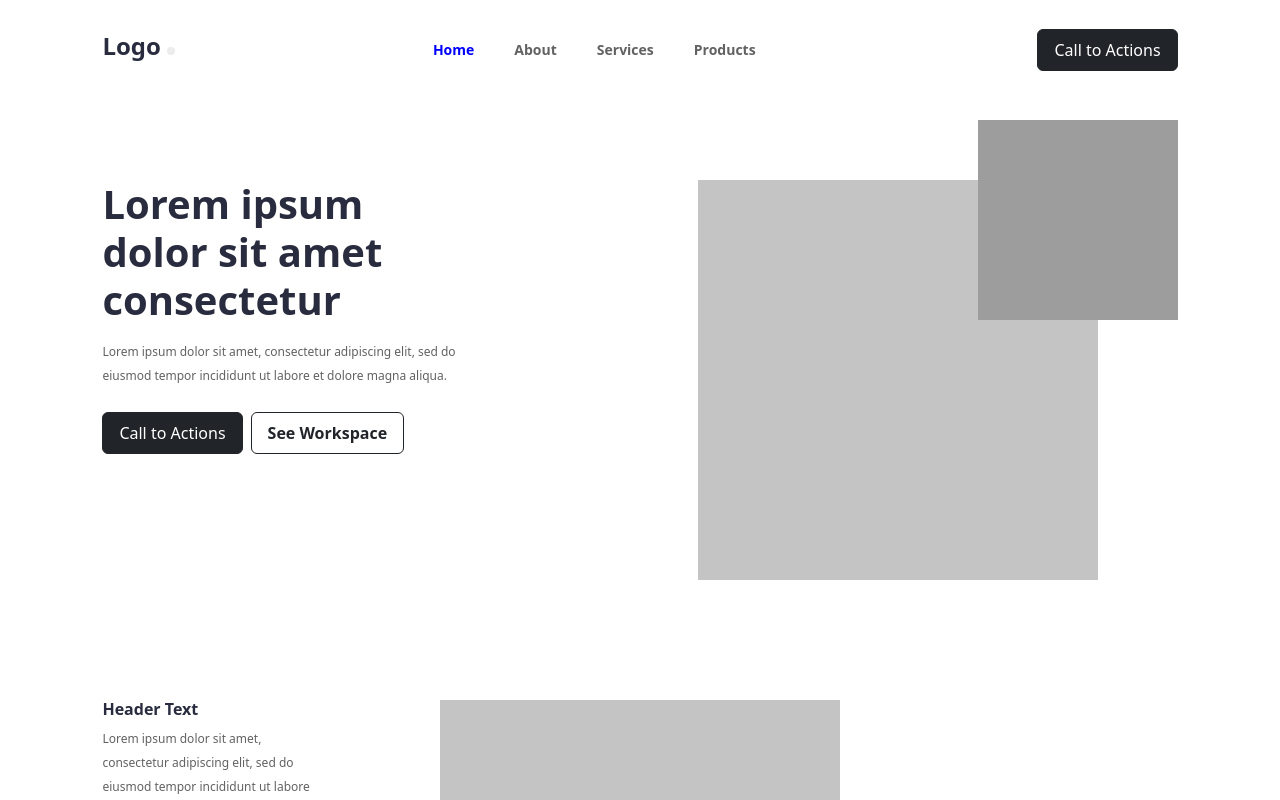
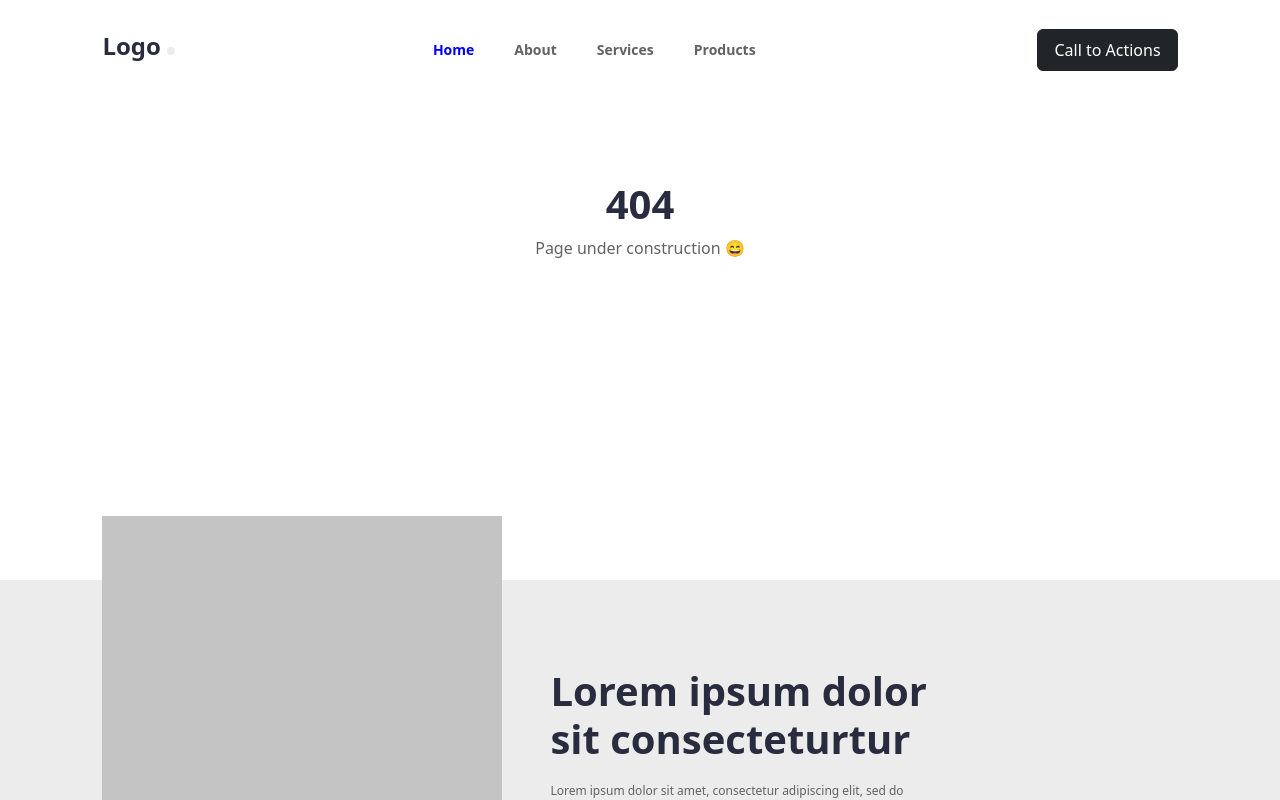
Before and after one commit to BernardObinna/wireframe-mock-up, a Vue app: page / in a window 1280 px wide. Shown: the top 800 px of the page. Built offline with nearby package versions, Linux system fonts and the light colour scheme.

Commit message:
initial 404

```diff
--- a/src/router/index.ts
+++ b/src/router/index.ts
@@ -10,7 +10,6 @@ const router = createRouter({
     {
       path: "/",
       name: "home",
-      // component: HomeView,
       component: () => import("../views/HomePage.vue"),
     },
     {
@@ -20,6 +19,11 @@ const router = createRouter({
       // this generates a separate chunk (About.[hash].js) for this route
       // which is lazy-loaded when the route is visited.
       component: () => import("../views/ProductsPage.vue"),
+    },
+    {
+      path: "/:pathMatch(.*)*",
+      name: "home",
+      component: () => import("../views/404Page.vue"),
     },
     // {
     //   path: "/about",
--- /dev/null
+++ b/src/views/404Page.vue
@@ -0,0 +1,8 @@
+<template>
+  <div class="content text-center">
+    <h1>404</h1>
+    <p>Page under construction 😄</p>
+  </div>
+</template>
+
+<style lang="scss" scoped></style>
```
